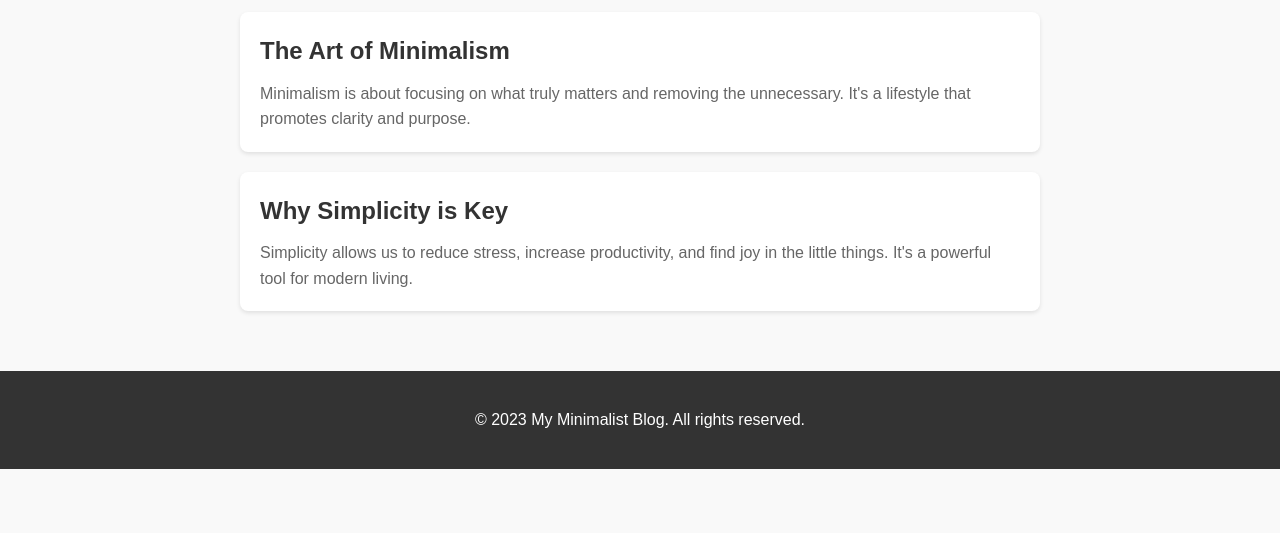
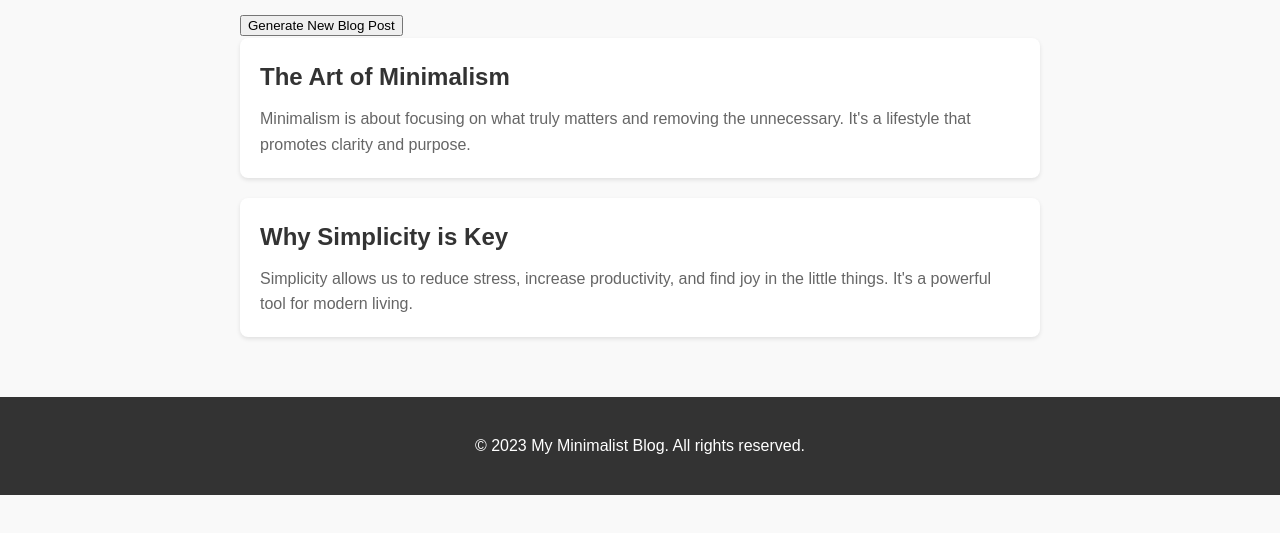
Before and after one commit to KloudMax/testing-testing, a plain HTML site: page index.html in a window 1280 px wide. Shown: the part 267-800 px from the top of the page. Drawn offline with Linux system fonts and the light colour scheme; no server answers.

Commit message:
Update index.html

```diff
--- a/index.html
+++ b/index.html
@@ -21,6 +21,7 @@
   <main>
     <section id="blog-posts">
       <h2>Latest Posts</h2>
+      <button id="generate-blog-button">Generate New Blog Post</button>
       <div id="posts-container">
         <!-- Blog posts will be dynamically inserted here -->
       </div>
```
